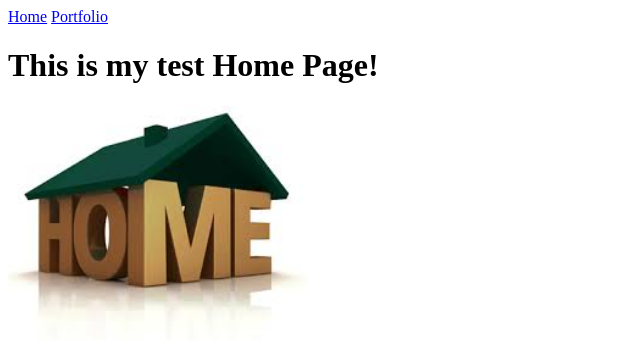
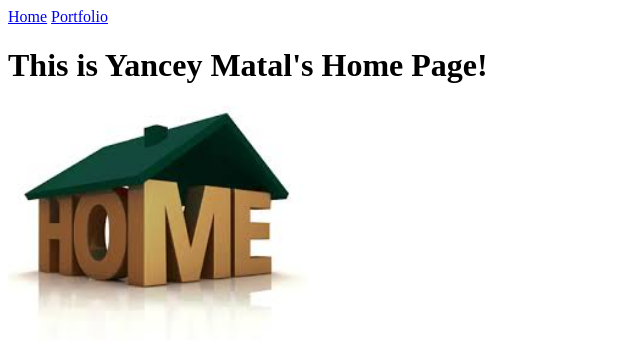
Before and after one commit to YMatal971/ymatal971.github.io, a plain HTML site: page index.html in a window 1280 px wide. Shown: the whole page, without its empty margins (0-640 px from the left). Drawn offline with Linux system fonts and the light colour scheme; files whose address does not match are found by name.

Commit message:
Changed the heading

```diff
--- a/index.html
+++ b/index.html
@@ -7,7 +7,7 @@
   <body>
     <a href="index.html">Home</a>
     <a href="portfolio.html">Portfolio</a>
-    <h1>This is my test Home Page!</h1>
+    <h1>This is Yancey Matal's Home Page!</h1>
     <img src="images/home.jpg" height="250">
   </body>
 </html>
```
Also changed, not shown: images/home.jpg (renamed from my_website/images/home.jpg), images/portfolio.jpg (renamed from my_website/images/portfolio.jpg), images/scratchlogo.png (renamed from my_website/images/scratchlogo.png).
